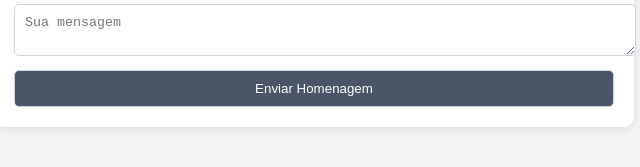
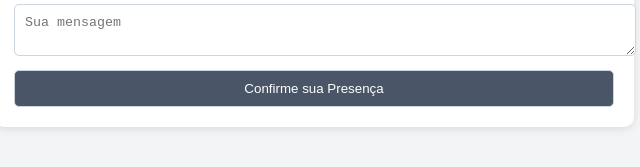
Before and after one commit to Lost-Fernandes/convitemissa.github.app, a plain HTML site: page index.html in a window 1280 px wide. Shown: the part 943-1110 px from the top of the page, 326-966 px from the left. Drawn offline with Linux system fonts and the light colour scheme.

Commit message:
Update index.html

```diff
--- a/index.html
+++ b/index.html
@@ -42,7 +42,7 @@
     <form id="form-homenagem">
       <input type="text" id="nome" placeholder="Seu nome" required>
       <textarea id="mensagem" placeholder="Sua mensagem" required></textarea>
-      <button type="submit">Enviar Homenagem</button>
+      <button type="submit">Confirme sua Presença</button>
     </form>
     <div id="mensagens-container"></div>
   </section>
```
